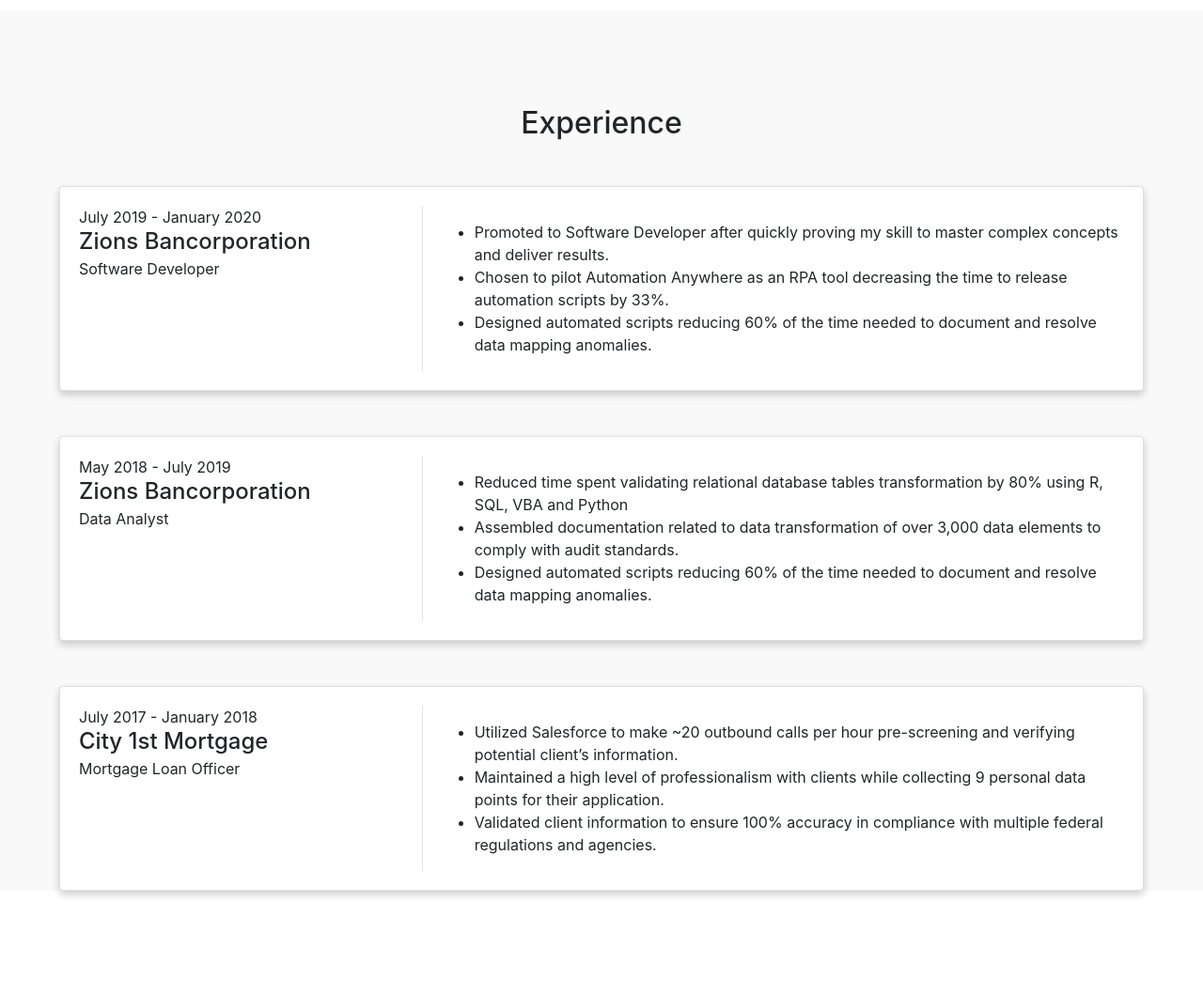
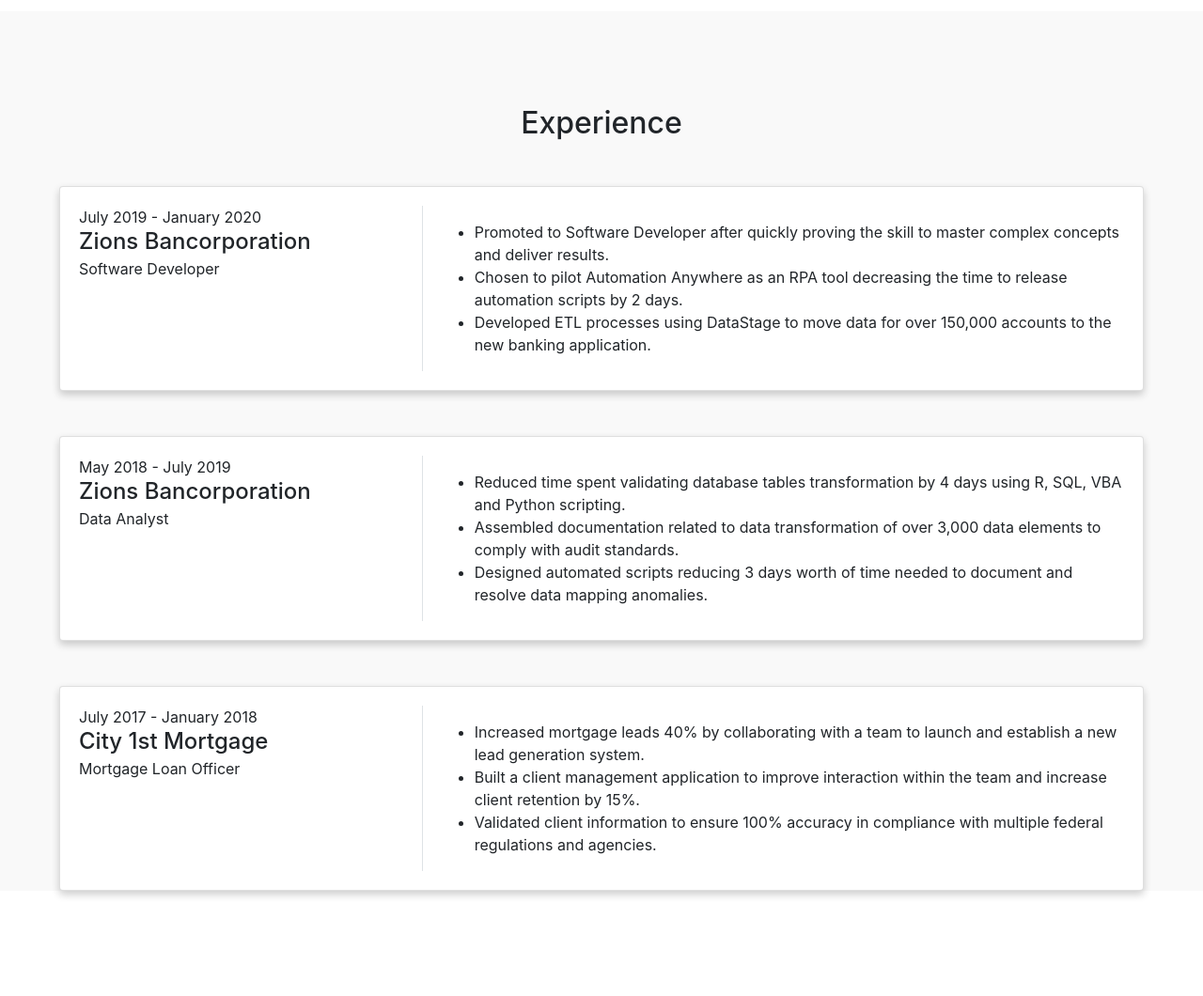
Before and after one commit to burkepeterson/burke_peterson_portfolio_website, a Django app: page / in a window 1280 px wide. Shown: the part 788-1848 px from the top of the page at 94% size. Run offline with Django 3.2, Linux system fonts and the light colour scheme; some libraries are stand-ins or nearby versions.

Commit message:
Changed Wording for clarity

```diff
--- a/homepage/templates/homepage.html
+++ b/homepage/templates/homepage.html
@@ -34,16 +34,16 @@
 			<div class="col text-left mt-md-3">
                 <ul>
                     <li>
-                        Promoted to Software Developer after quickly proving my skill to master complex concepts and
+                        Promoted to Software Developer after quickly proving the skill to master complex concepts and
                         deliver results.
                     </li>
                     <li>
                         Chosen to pilot Automation Anywhere as an RPA tool decreasing the time to release automation
-                        scripts by 33%.
+                        scripts by 2 days.
                     </li>
                     <li>
-                        Designed automated scripts reducing 60% of the time needed to document and resolve data mapping
-                        anomalies.
+                        Developed ETL processes using DataStage to move data for over 150,000 accounts to the new
+                        banking application.
                     </li>
                 </ul>
 			</div>
@@ -59,16 +59,16 @@
 			<div class="col text-left mt-md-3">
                 <ul>
                     <li>
-                        Reduced time spent validating relational database tables transformation by 80% using R, SQL, VBA
-                        and Python
+                        Reduced time spent validating database tables transformation by 4 days using R, SQL, VBA and
+                        Python scripting.
                     </li>
                     <li>
                         Assembled documentation related to data transformation of over 3,000 data elements to comply
                         with audit standards.
                     </li>
                     <li>
-                        Designed automated scripts reducing 60% of the time needed to document and resolve data mapping
-                        anomalies.
+                        Designed automated scripts reducing 3 days worth of time needed to document and resolve data
+                        mapping anomalies.
                     </li>
                 </ul>
 			</div>
@@ -84,12 +84,12 @@
 			<div class="col text-left mt-md-3">
 				<ul>
                     <li>
-                        Utilized Salesforce to make ~20 outbound calls per hour pre-screening and verifying potential
-                        client’s information.
+                        Increased mortgage leads 40% by collaborating with a team to launch and establish a new lead
+                        generation system.
                     </li>
                     <li>
-                        Maintained a high level of professionalism with clients while collecting 9 personal data points
-                        for their application.
+                        Built a client management application to improve interaction within the team and increase client
+                        retention by 15%.
                     </li>
                     <li>
                         Validated client information to ensure 100% accuracy in compliance with multiple federal
```
Also changed, not shown: 1 other file.
